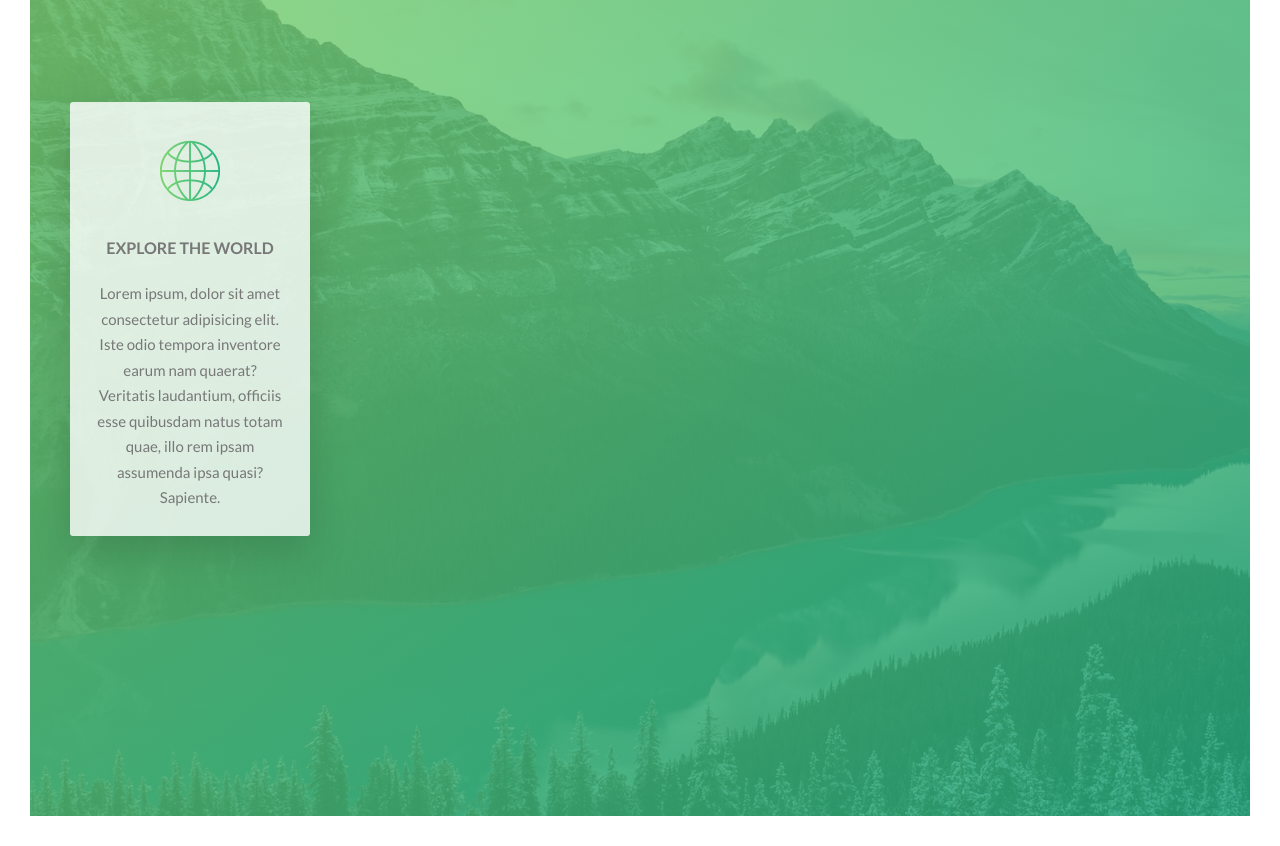
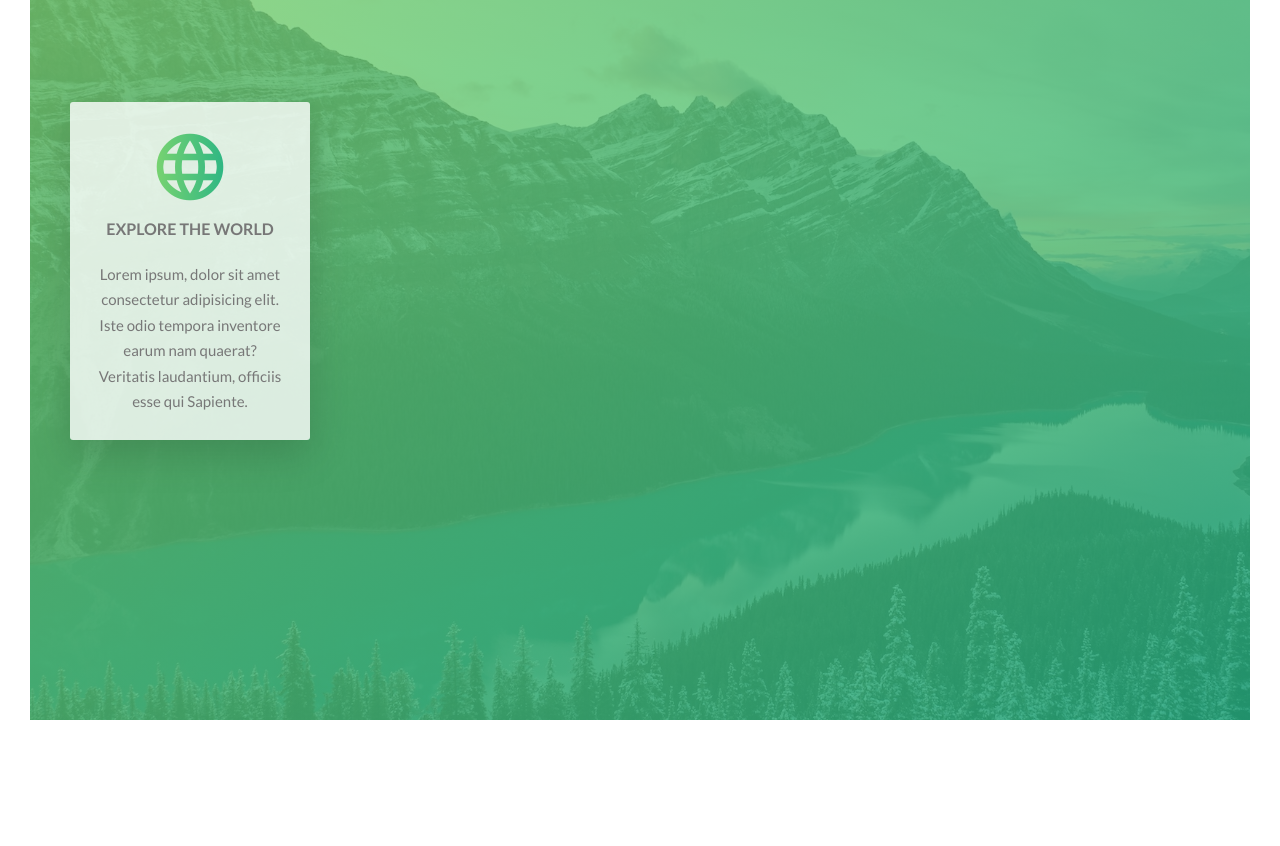
Before and after one commit to zprogrammer-code/design-course-project-1, a website: page index.html in a window 1280 px wide. Shown: the part 1779-2625 px from the top of the page. After the commit the page ends 2529 px from the top, so only its background shows below. Drawn offline with Linux system fonts and the light colour scheme; files whose address does not match are found by name.

Commit message:
using google icon fonts from here linea is deprecated

```diff
--- a/index.html
+++ b/index.html
@@ -9,6 +9,8 @@
         <link rel="stylesheet" href="fonts/icon-font.css">
         <link rel="stylesheet" href="css/style.css">
         <link rel="shortcut icon" type="image/png" href="img/favicon.png">
+        <link href="https://fonts.googleapis.com/icon?family=Material+Icons"
+      rel="stylesheet">
 
         <title>Natours | Exciting tours for adventurous people</title>
     </head>
@@ -61,10 +63,11 @@
                 <div class="row">
                     <div class="col-1-of-4">
                         <div class="feature-box">
-                            <i class="feature-box__icon icon-basic-world"></i>
+                            <i class="feature-box__icon material-icons" id="gf">language</i>
+
                             <h3 class="heading-tertiary u-margin-bottom-small">Explore the world</h3>
                             <p class="feature-box__text">
-                                Lorem ipsum, dolor sit amet consectetur adipisicing elit. Iste odio tempora inventore earum nam quaerat? Veritatis laudantium, officiis esse quibusdam natus totam quae, illo rem ipsam assumenda ipsa quasi? Sapiente.
+                                Lorem ipsum, dolor sit amet consectetur adipisicing elit. Iste odio tempora inventore earum nam quaerat? Veritatis laudantium, officiis esse qui Sapiente.
                             </p>
                         </div>
                     </div>
--- a/sass/components/_feature-box.scss
+++ b/sass/components/_feature-box.scss
@@ -19,3 +19,7 @@
 
     }
 }
+
+#gf {
+    font-size: 8rem;
+}
```
Also changed, not shown: css/style.css, 1 other file.
